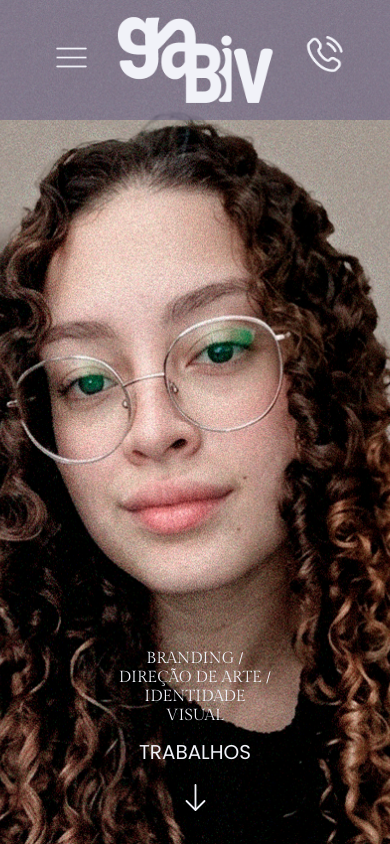
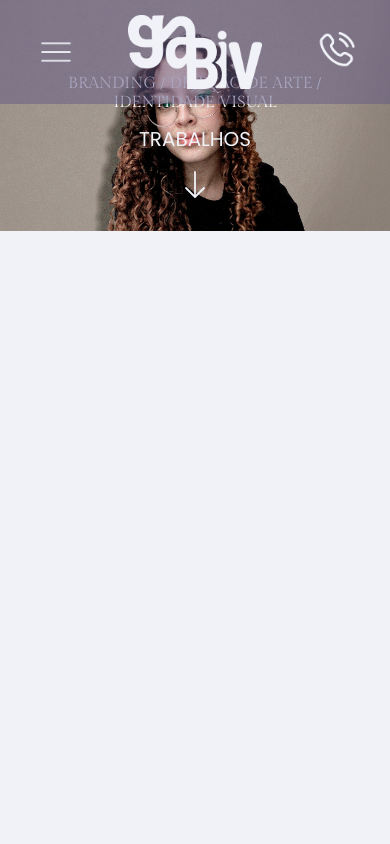
Before and after one commit to useloevi/Site-Gabiv, a Next.js app: page / in a window 390 px wide. Built offline with nearby package versions, Linux system fonts and the light colour scheme.

Commit message:
Update Landpage.css

```diff
--- a/components/Landpage.css
+++ b/components/Landpage.css
@@ -1,10 +1,33 @@
 .landpage {
+  --header-height: 120px;
+  --logo-w: 164.63px;
+  --logo-h: 120px;
+  --icon-size: 42.86px;
+  --icon-top: 35.71px;
+  --icon-left: 50px;
+  --icon-right: 47.14px;
+
   position: relative;
   width: 100%;
-  height: 850px;
-  max-height: 100vh;
+  aspect-ratio: 1440 / 850; /* mesma proporção do Figma (LANDPAGE) */
   overflow: hidden;
   background-color: #444; /* fallback enquanto Capa.jpg não é adicionada */
+}
+
+/* Abaixo de 768px: LANDPAGE-MOBILE entra em vigor — mesmas animações,
+   dimensões vindas do frame mobile do Figma */
+@media (max-width: 768px) {
+  .landpage {
+    --header-height: 104px;
+    --logo-w: 143px;
+    --logo-h: 104px;
+    --icon-size: 42px;
+    --icon-top: 31px;
+    --icon-left: 35px;
+    --icon-right: 35px;
+
+    aspect-ratio: 1080 / 640; /* proporção do LANDPAGE-MOBILE */
+  }
 }
 
 .landpage__bg {
@@ -18,7 +41,7 @@
   top: 0;
   left: 0;
   width: 100%;
-  height: 120px;
+  height: var(--header-height);
   z-index: 10;
 }
 
@@ -49,7 +72,8 @@
 }
 
 .landpage__header-hitbox--menu-open {
-  height: 320px; /* cobre o header (120px) + o painel do menu abaixo */
+  /* cobre o header + o painel do menu abaixo, em qualquer tamanho de tela */
+  height: calc(var(--header-height) + 200px);
 }
 
 .landpage__header-hitbox--menu-open .header--claro {
@@ -73,23 +97,23 @@
   top: 0;
   left: 50%;
   transform: translateX(-50%);
-  width: 164.63px;
-  height: 120px;
+  width: var(--logo-w);
+  height: var(--logo-h);
 }
 
 .header__icon-btn {
   position: absolute;
-  top: 35.71px;
-  width: 42.86px;
-  height: 42.86px;
+  top: var(--icon-top);
+  width: var(--icon-size);
+  height: var(--icon-size);
 }
 
 .header__icon-btn--left {
-  left: 50px;
+  left: var(--icon-left);
 }
 
 .header__icon-btn--right {
-  right: 47.14px;
+  right: var(--icon-right);
 }
 
 .header__icon-btn--button {
@@ -102,8 +126,8 @@
 /* Painel do menu (aparece ao clicar no Burger_claro) */
 .header__menu {
   position: absolute;
-  top: 120px;
-  left: 50px;
+  top: var(--header-height);
+  left: var(--icon-left);
   display: flex;
   flex-direction: column;
   gap: 4px;
@@ -140,6 +164,9 @@
   gap: 12px;
   z-index: 5;
   text-align: center;
+  width: 100%;
+  padding: 0 20px;
+  box-sizing: border-box;
 }
 
 .landpage__eyebrow {
@@ -169,6 +196,5 @@
   .landpage__eyebrow {
     font-size: 16px;
     white-space: normal;
-    padding: 0 20px;
   }
 }
```
